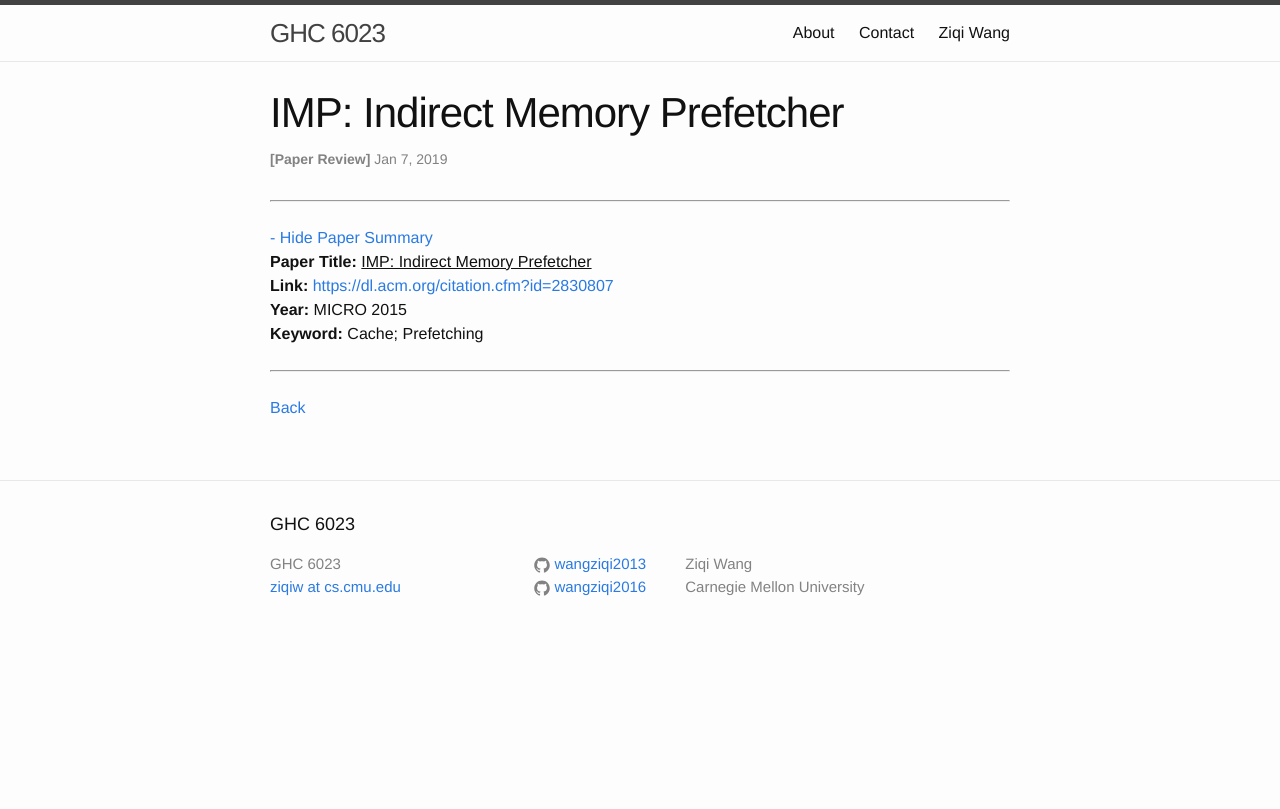
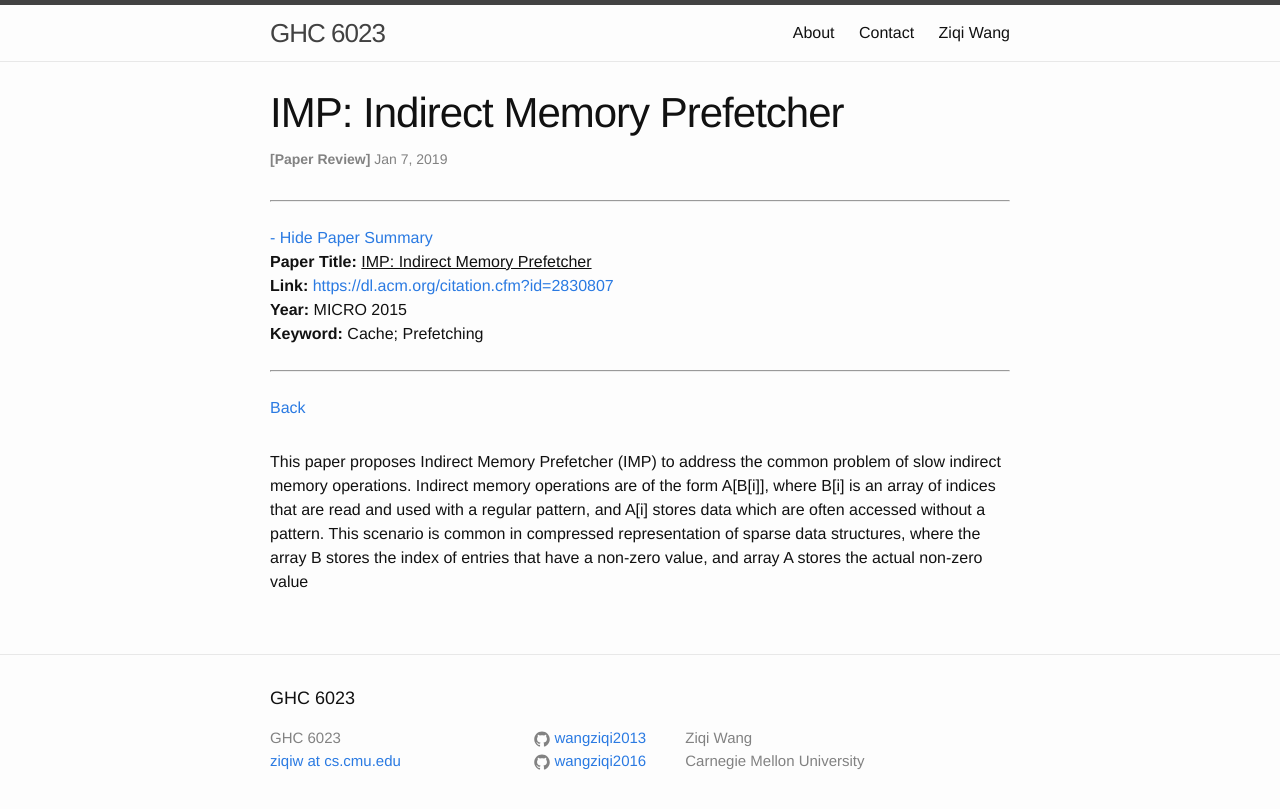
Before and after one commit to wangziqi2013/wangziqi2013.github.io, a Jekyll site: the page built from _posts/2019-01-07-imp.markdown, in a window 1280 px wide. Shown: the top 809 px of the page. Built offline with Jekyll 4.4.1, drawn with Linux system fonts in a browser that asks for light colours.

Commit message:
Adding sparse data structure

```diff
--- a/_posts/2019-01-07-imp.markdown
+++ b/_posts/2019-01-07-imp.markdown
@@ -12,3 +12,9 @@ htm_cd:
 htm_cr:
 version_mgmt:
 ---
+
+This paper proposes Indirect Memory Prefetcher (IMP) to address the common problem of slow indirect memory operations.
+Indirect memory operations are of the form A\[B\[i\]\], where B\[i\] is an array of indices that are read and used
+with a regular pattern, and A\[i\] stores data which are often accessed without a pattern. This scenario is common in
+compressed representation of sparse data structures, where the array B stores the index of entries that have a non-zero
+value, and array A stores the actual non-zero value
```
